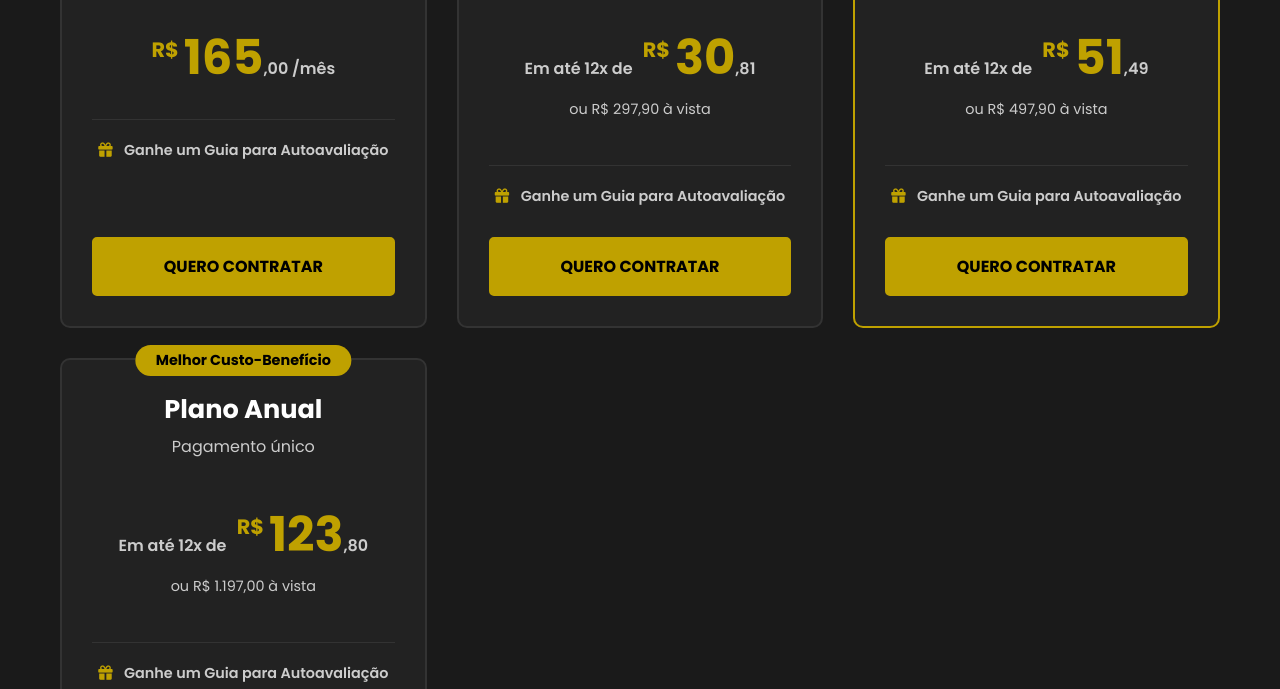
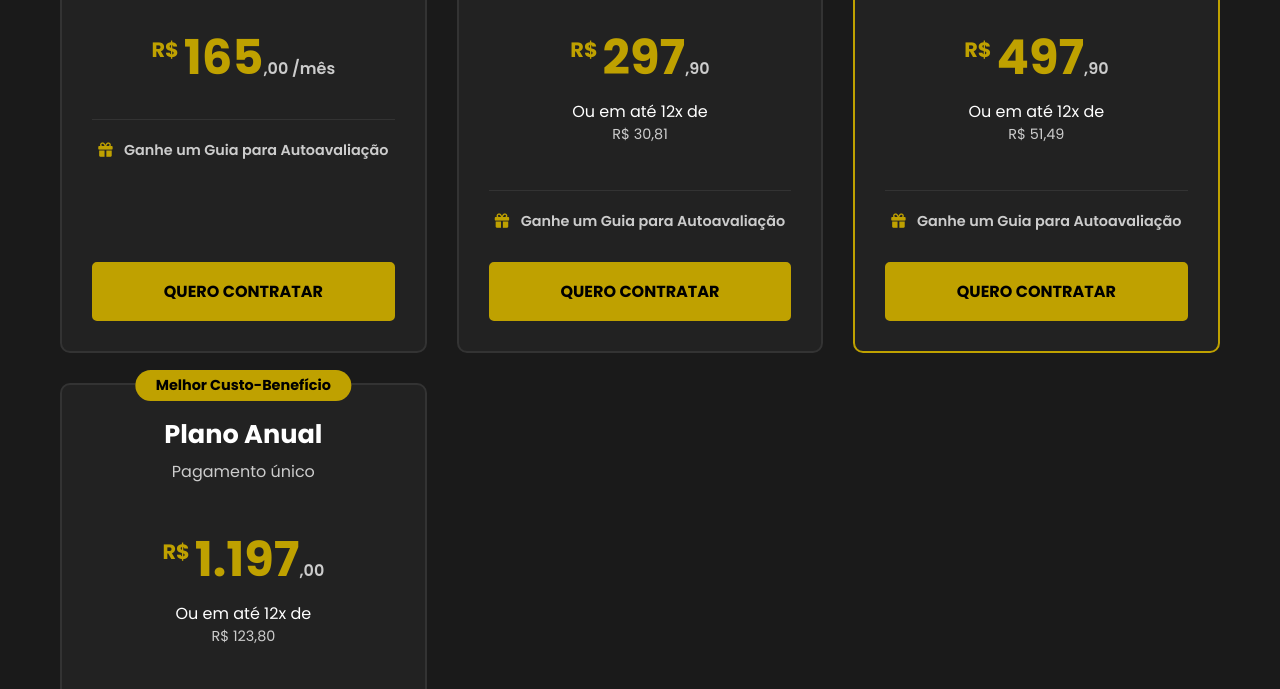
Before and after one commit to Nicolasplgn/Lucas_Gabriel_personal, a plain HTML site: page index.html in a window 1280 px wide. Shown: the part 5364-6053 px from the top of the page. Drawn offline with nearby package versions, Linux system fonts and the light colour scheme; animation ran at ten frames a second.

Commit message:
Preços mudados

```diff
--- a/index.html
+++ b/index.html
@@ -166,10 +166,10 @@
                     <h3 class="plan-title">Plano Bimestral</h3>
                     <p class="plan-subtitle">Pagamento único</p>
                     <div class="plan-price">
-                        <span class="installments">Em até 12x de</span>
-                        <span class="currency">R$</span>30<span class="cents">,81</span>
+                        <span class="currency">R$</span>297<span class="cents">,90</span>
                     </div>
-                    <p class="plan-total">ou R$ 297,90 à vista</p>
+                     <span class="installments">Ou em até 12x de</span>
+                    <p class="plan-total">R$ 30,81</p>
                     <div class="plan-bonus">
                         <i class="fas fa-gift"></i> Ganhe um Guia para Autoavaliação
                     </div>
@@ -183,10 +183,10 @@
 
                     <p class="plan-subtitle">Pagamento único Melhor</p>
                     <div class="plan-price">
-                        <span class="installments">Em até 12x de</span>
-                        <span class="currency">R$</span>51<span class="cents">,49</span>
+                        <span class="currency">R$</span>497<span class="cents">,90</span>
                     </div>
-                    <p class="plan-total">ou R$ 497,90 à vista</p>
+                     <span class="installments">Ou em até 12x de</span>
+                    <p class="plan-total">R$ 51,49</p>
                     <div class="plan-bonus">
                         <i class="fas fa-gift"></i> Ganhe um Guia para Autoavaliação
                     </div>
@@ -199,10 +199,11 @@
                     <h3 class="plan-title">Plano Anual</h3>
                     <p class="plan-subtitle">Pagamento único</p>
                     <div class="plan-price">
-                        <span class="installments">Em até 12x de</span>
-                        <span class="currency">R$</span>123<span class="cents">,80</span>
+
+                        <span class="currency">R$</span>1.197<span class="cents">,00</span>
                     </div>
-                    <p class="plan-total">ou R$ 1.197,00 à vista</p>
+                                 <span class="installments">Ou em até 12x de</span>
+                    <p class="plan-total">R$ 123,80</p>
                     <div class="plan-bonus">
                         <i class="fas fa-gift"></i> Ganhe um Guia para Autoavaliação
                     </div>
```
